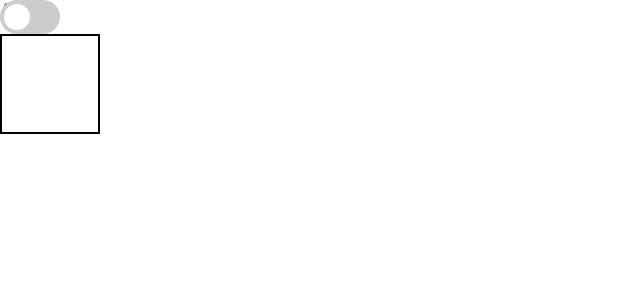
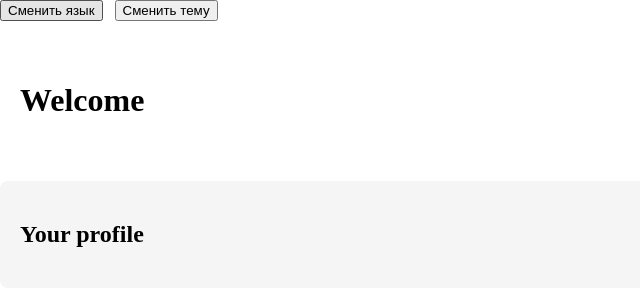
Before and after one commit to angelika-romanovskaya/RRR-Redev, a React (Vite) app: page / in a window 1280 px wide. Shown: the top 300 px of the page, without its empty margins (0-640 px from the left). Built offline with nearby package versions, Linux system fonts and the light colour scheme.

Commit message:
react context task 2

```diff
--- a/src/App.jsx
+++ b/src/App.jsx
@@ -1,13 +1,18 @@
 import { useCallback, useMemo, useEffect, useState } from "react";
-import { ToggleTheme } from "./ToggleTheme";
+import { LanguageProvider } from "./language-contet";
 import { ThemeProvider } from "./theme-context";
-import { ThemeBox } from "./ThemeBox";
+import { ControlsPanel } from "./ControlsPanel";
+import { Header } from "./Header";
+import { UserProfile } from "./UserProfile";
 
 export default function App() {
 	return (
-		<ThemeProvider>
-			<ToggleTheme />
-			<ThemeBox />
-		</ThemeProvider>
+		<LanguageProvider>
+			<ThemeProvider>
+				<ControlsPanel />
+				<Header />
+				<UserProfile />
+			</ThemeProvider>
+		</LanguageProvider>
 	);
 }
--- /dev/null
+++ b/src/ControlsPanel.jsx
@@ -0,0 +1,22 @@
+import { useContext } from "react";
+import { LanguageContext } from "./language-contet";
+import { ThemeContext } from "./theme-context";
+
+export const ControlsPanel = () => {
+	const { toggleLanguage } = useContext(LanguageContext);
+	const { toggleTheme } = useContext(ThemeContext);
+
+	return (
+		<div
+			style={{
+				display: "flex",
+				gap: "12px",
+				marginBottom: "20px",
+			}}
+		>
+			<button onClick={toggleLanguage}>Сменить язык</button>
+
+			<button onClick={toggleTheme}>Сменить тему</button>
+		</div>
+	);
+};
--- /dev/null
+++ b/src/Header.jsx
@@ -0,0 +1,32 @@
+import { useContext } from "react";
+import { LanguageContext } from "./language-contet";
+import { ThemeContext } from "./theme-context";
+import { translations } from "./translation";
+
+export const Header = () => {
+	const { language } = useContext(LanguageContext);
+	const { theme } = useContext(ThemeContext);
+
+	const styles =
+		theme === "light"
+			? {
+					backgroundColor: "#ffffff",
+					color: "#000000",
+				}
+			: {
+					backgroundColor: "#222222",
+					color: "#ffffff",
+				};
+
+	return (
+		<header
+			style={{
+				...styles,
+				padding: "20px",
+				borderRadius: "8px",
+			}}
+		>
+			<h1>{translations[language].welcome}</h1>
+		</header>
+	);
+};
--- a/src/ThemeBox.jsx
+++ /dev/null
@@ -1,17 +0,0 @@
-import { useContext } from "react";
-import { ThemeContext } from "./theme-context";
-
-export const ThemeBox = () => {
-	const { theme } = useContext(ThemeContext);
-
-	return (
-		<div
-			style={{
-				width: "100px",
-				height: "100px",
-				backgroundColor: theme === "light" ? "white" : "black",
-				border: "2px solid black",
-			}}
-		/>
-	);
-};
--- a/src/ToggleTheme.jsx
+++ /dev/null
@@ -1,15 +0,0 @@
-import { useContext } from "react";
-import { ThemeContext } from "./theme-context";
-
-export const ToggleTheme = () => {
-	const { toggleTheme } = useContext(ThemeContext);
-
-	return (
-		<div>
-			<label className="switch">
-				<input type="checkbox" onChange={toggleTheme} />
-				<span className="slider round"></span>
-			</label>
-		</div>
-	);
-};
--- /dev/null
+++ b/src/UserProfile.jsx
@@ -0,0 +1,33 @@
+import { useContext } from "react";
+import { LanguageContext } from "./language-contet";
+import { ThemeContext } from "./theme-context";
+import { translations } from "./translation";
+
+export const UserProfile = () => {
+	const { language } = useContext(LanguageContext);
+	const { theme } = useContext(ThemeContext);
+
+	const styles =
+		theme === "light"
+			? {
+					backgroundColor: "#f5f5f5",
+					color: "#000000",
+				}
+			: {
+					backgroundColor: "#333333",
+					color: "#ffffff",
+				};
+
+	return (
+		<section
+			style={{
+				...styles,
+				padding: "20px",
+				borderRadius: "8px",
+				marginTop: "20px",
+			}}
+		>
+			<h2>{translations[language].profile}</h2>
+		</section>
+	);
+};
--- /dev/null
+++ b/src/language-contet.jsx
@@ -0,0 +1,22 @@
+import React, { createContext, useState } from "react";
+
+export const LanguageContext = createContext();
+
+const languages = ["en", "ru", "de", "es"];
+
+export const LanguageProvider = ({ children }) => {
+	const [language, setLanguage] = useState("en");
+
+	const toggleLanguage = () => {
+		setLanguage((prev) => {
+			const currentIndex = languages.indexOf(prev);
+			return languages[(currentIndex + 1) % languages.length];
+		});
+	};
+
+	return (
+		<LanguageContext.Provider value={{ language, toggleLanguage }}>
+			{children}
+		</LanguageContext.Provider>
+	);
+};
--- /dev/null
+++ b/src/translation.js
@@ -0,0 +1,18 @@
+export const translations = {
+	en: {
+		welcome: "Welcome",
+		profile: "Your profile",
+	},
+	ru: {
+		welcome: "Добро пожаловать",
+		profile: "Твой профиль",
+	},
+	de: {
+		welcome: "Willkommen",
+		profile: "Dein Profil",
+	},
+	es: {
+		welcome: "Bienvenido",
+		profile: "Tu perfil",
+	},
+};
```
